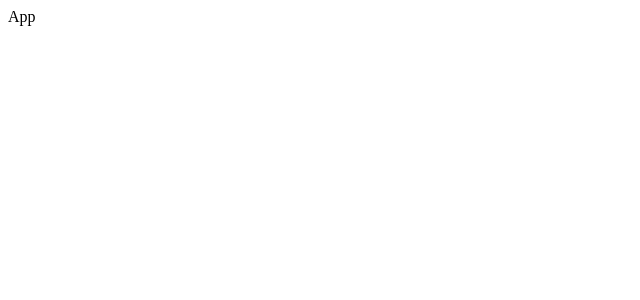
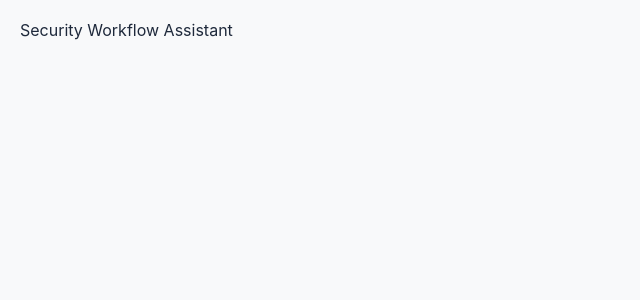
Before and after one commit to matanraviv09/ai-sd, a React (Vite) app in the folder frontend/: page / in a window 1280 px wide. Shown: the top 300 px of the page, without its empty margins (0-640 px from the left). Built offline with nearby package versions, Linux system fonts and the light colour scheme.

Commit message:
feat: add styled-components global reset, theme, and base container

```diff
--- a/frontend/src/App.jsx
+++ b/frontend/src/App.jsx
@@ -1,5 +1,58 @@
 import React from 'react';
+import styled, { ThemeProvider, createGlobalStyle } from 'styled-components';
+
+export const theme = {
+  colors: {
+    background: '#f8f9fa',
+    paper: '#ffffff',
+    textPrimary: '#1e293b',
+    textSecondary: '#64748b',
+    primary: '#2563eb',
+    primaryHover: '#1d4ed8',
+    border: '#e2e8f0',
+    success: '#10b981',
+    successBg: '#ecfdf5',
+    error: '#ef4444',
+    errorBg: '#fef2f2',
+    chatUser: '#eff6ff',
+    chatAssistant: '#f1f5f9'
+  },
+  shadows: {
+    bubble: '0 10px 25px -5px rgba(0, 0, 0, 0.05), 0 8px 10px -6px rgba(0, 0, 0, 0.05)'
+  }
+};
+
+const GlobalStyle = createGlobalStyle`
+  * {
+    box-sizing: border-box;
+    margin: 0;
+    padding: 0;
+  }
+  body {
+    font-family: -apple-system, BlinkMacSystemFont, "Segoe UI", Roboto, "Helvetica Neue", Arial, sans-serif;
+    background-color: ${theme.colors.background};
+    color: ${theme.colors.textPrimary};
+    -webkit-font-smoothing: antialiased;
+    -moz-osx-font-smoothing: grayscale;
+  }
+`;
+
+const AppContainer = styled.div`
+  display: flex;
+  height: 100vh;
+  width: 100vw;
+  background-color: ${props => props.theme.colors.background};
+`;
 
 export default function App() {
-  return <div>App</div>;
+  return (
+    <ThemeProvider theme={theme}>
+      <>
+        <GlobalStyle />
+        <AppContainer data-testid="app-container">
+          <div style={{ padding: '20px' }}>Security Workflow Assistant</div>
+        </AppContainer>
+      </>
+    </ThemeProvider>
+  );
 }
```
Also changed, not shown: 1 other file (tests, documents, lock files or other folders).
